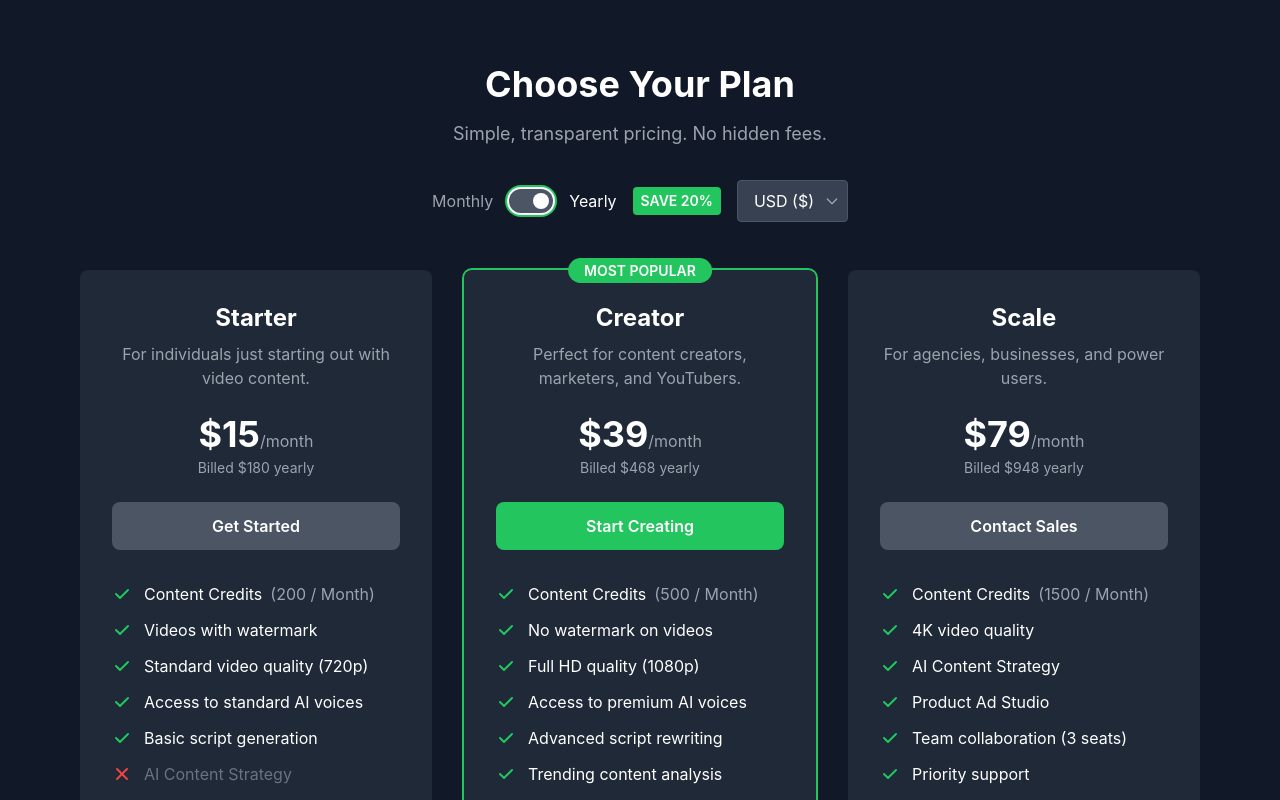
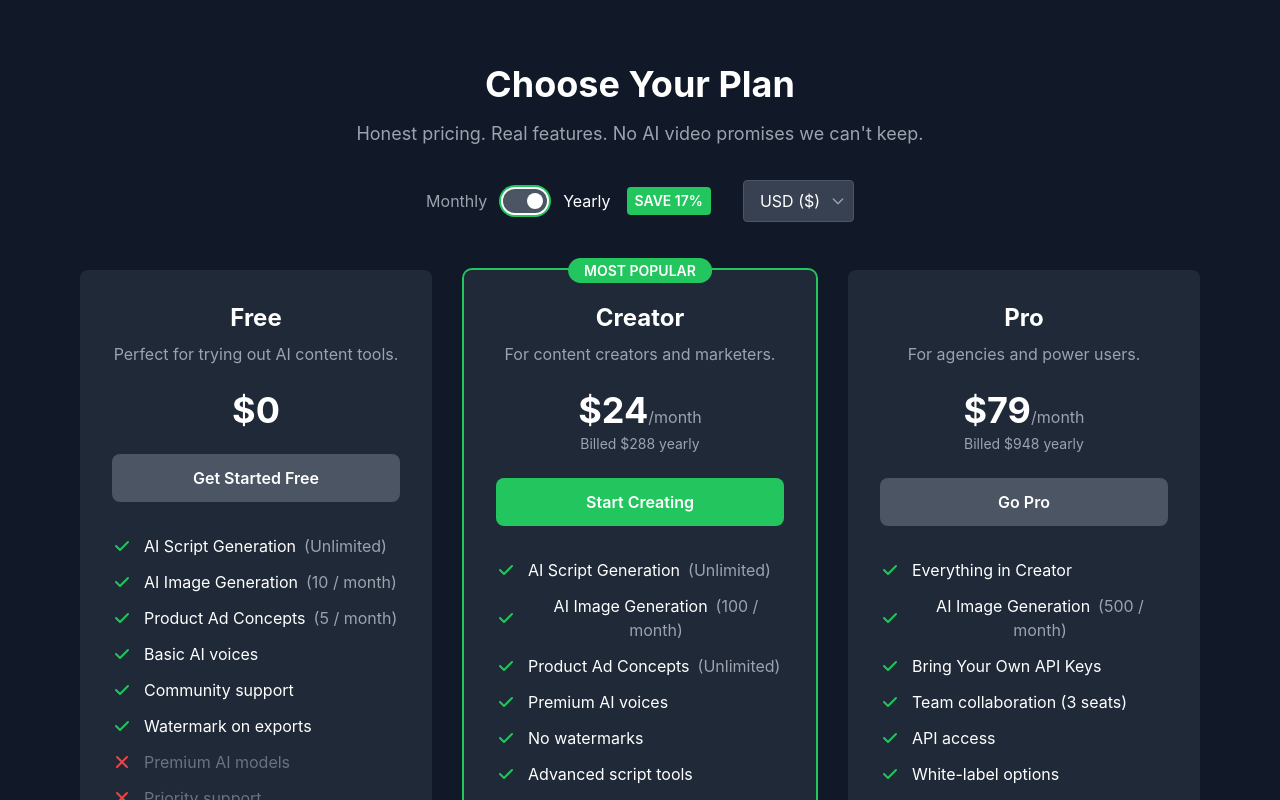
Before and after one commit to ViralVault1/viral-video-factory, a React (Create React App) app: page /pricing in a window 1280 px wide. Both pictures are taken after a click on the button 583 px from the left and 201 px from the top of the page. Shown: the top 800 px of the page. Built offline with nearby package versions, Linux system fonts and the light colour scheme; no server answers.

Commit message:
Update PricingPage.tsx

```diff
--- a/src/pages/PricingPage.tsx
+++ b/src/pages/PricingPage.tsx
@@ -21,17 +21,13 @@ interface CurrencyData {
   code: string;
 }
 
-// Stripe price IDs - your actual price IDs from Stripe dashboard
+// Stripe price IDs - update these with your actual Stripe price IDs
 const STRIPE_PRICE_IDS = {
-  starter: {
-    monthly: 'price_1S2f00BNxC40aDQMJ6IJQUDD',
-    yearly: 'price_1S2fP1BNxC40aDQM830ATipu'
-  },
   creator: {
     monthly: 'price_1S2fIqBNxC40aDQMlitES7ai',
     yearly: 'price_1S2fPYBNxC40aDQMc5hHPk2N'
   },
-  scale: {
+  pro: {
     monthly: 'price_1S2fJkBNxC40aDQMSkwdoLmi',
     yearly: 'price_1S2fQ1BNxC40aDQM4cmLCSok'
   }
@@ -42,7 +38,6 @@ export const PricingPage: React.FC = () => {
   const [selectedCurrency, setSelectedCurrency] = useState('USD');
   const [isLoading, setIsLoading] = useState<string | null>(null);
 
-  // Currency conversion rates (in a real app, these would come from an API)
   const currencies: Record<string, CurrencyData> = {
     USD: { symbol: '$', rate: 1, code: 'USD' },
     EUR: { symbol: '€', rate: 0.85, code: 'EUR' },
@@ -59,137 +54,100 @@ export const PricingPage: React.FC = () => {
 
   const pricingTiers: PricingTier[] = [
     {
-      name: 'Starter',
-      price: 19,
-      yearlyPrice: 15,
-      description: 'For individuals just starting out with video content.',
-      buttonText: 'Get Started',
+      name: 'Free',
+      price: 0,
+      yearlyPrice: 0,
+      description: 'Perfect for trying out AI content tools.',
+      buttonText: 'Get Started Free',
       buttonStyle: 'bg-gray-600 hover:bg-gray-700 text-white',
       features: [
-        { name: 'Content Credits', included: true, value: '200 / Month' },
-        { name: 'Videos with watermark', included: true },
-        { name: 'Standard video quality (720p)', included: true },
-        { name: 'Access to standard AI voices', included: true },
-        { name: 'Basic script generation', included: true },
-        { name: 'AI Content Strategy', included: false },
-        { name: 'Product Ad Studio', included: false }
+        { name: 'AI Script Generation', included: true, value: 'Unlimited' },
+        { name: 'AI Image Generation', included: true, value: '10 / month' },
+        { name: 'Product Ad Concepts', included: true, value: '5 / month' },
+        { name: 'Basic AI voices', included: true },
+        { name: 'Community support', included: true },
+        { name: 'Watermark on exports', included: true },
+        { name: 'Premium AI models', included: false },
+        { name: 'Priority support', included: false }
       ]
     },
     {
       name: 'Creator',
-      price: 49,
-      yearlyPrice: 39,
-      description: 'Perfect for content creators, marketers, and YouTubers.',
+      price: 29,
+      yearlyPrice: 24,
+      description: 'For content creators and marketers.',
       buttonText: 'Start Creating',
       buttonStyle: 'bg-green-500 hover:bg-green-600 text-white',
       popular: true,
       features: [
-        { name: 'Content Credits', included: true, value: '500 / Month' },
-        { name: 'No watermark on videos', included: true },
-        { name: 'Full HD quality (1080p)', included: true },
-        { name: 'Access to premium AI voices', included: true },
-        { name: 'Advanced script rewriting', included: true },
+        { name: 'AI Script Generation', included: true, value: 'Unlimited' },
+        { name: 'AI Image Generation', included: true, value: '100 / month' },
+        { name: 'Product Ad Concepts', included: true, value: 'Unlimited' },
+        { name: 'Premium AI voices', included: true },
+        { name: 'No watermarks', included: true },
+        { name: 'Advanced script tools', included: true },
         { name: 'Trending content analysis', included: true },
-        { name: 'AI Content Strategy', included: true },
-        { name: 'Product Ad Studio', included: true }
+        { name: 'Priority email support', included: true }
       ]
     },
     {
-      name: 'Scale',
+      name: 'Pro',
       price: 99,
       yearlyPrice: 79,
-      description: 'For agencies, businesses, and power users.',
-      buttonText: 'Contact Sales',
+      description: 'For agencies and power users.',
+      buttonText: 'Go Pro',
       buttonStyle: 'bg-gray-600 hover:bg-gray-700 text-white',
       features: [
-        { name: 'Content Credits', included: true, value: '1500 / Month' },
-        { name: '4K video quality', included: true },
-        { name: 'AI Content Strategy', included: true },
-        { name: 'Product Ad Studio', included: true },
+        { name: 'Everything in Creator', included: true },
+        { name: 'AI Image Generation', included: true, value: '500 / month' },
+        { name: 'Bring Your Own API Keys', included: true },
         { name: 'Team collaboration (3 seats)', included: true },
-        { name: 'Priority support', included: true },
-        { name: 'API access', included: true }
+        { name: 'API access', included: true },
+        { name: 'White-label options', included: true },
+        { name: 'Priority support + Slack', included: true },
+        { name: 'Custom integrations', included: true }
       ]
     }
   ];
 
   const comparisonFeatures = [
-    { name: 'Content Credits', starter: '200 / month', creator: '500 / month', scale: '1500 / Month' },
-    { name: 'Video Quality', starter: '720p', creator: '1080p', scale: '4K' },
-    { name: 'Remove Watermark', starter: '—', creator: '✓', scale: '✓' },
-    { name: 'Max Video Duration', starter: '60s', creator: '90s', scale: '3min' },
-    { name: 'Premium AI Voices', starter: '—', creator: '✓', scale: '✓' },
-    { name: 'Advanced Script Rewriting', starter: '—', creator: '✓', scale: '✓' },
-    { name: 'Trending Content Analysis', starter: '—', creator: '✓', scale: '✓' },
-    { name: 'AI Content Strategy', starter: '—', creator: '✓', scale: '✓' },
-    { name: 'Product Ad Studio', starter: '—', creator: '✓', scale: '✓' },
-    { name: 'API Access', starter: '—', creator: '—', scale: '✓' },
-    { name: 'Team Seats', starter: '1', creator: '1', scale: '3 seats included' },
-    { name: 'Priority Support', starter: '—', creator: '—', scale: '✓' },
-    { name: 'Community Access', starter: '✓', creator: '✓', scale: '✓' }
+    { name: 'AI Scripts & Captions', free: 'Unlimited', creator: 'Unlimited', pro: 'Unlimited' },
+    { name: 'AI Image Generation', free: '10/month', creator: '100/month', pro: '500/month' },
+    { name: 'Product Ad Concepts', free: '5/month', creator: 'Unlimited', pro: 'Unlimited' },
+    { name: 'Remove Watermark', free: '—', creator: '✓', pro: '✓' },
+    { name: 'Premium AI Models', free: '—', creator: '✓', pro: '✓' },
+    { name: 'Trending Analysis', free: '—', creator: '✓', pro: '✓' },
+    { name: 'BYOK (Use Your Keys)', free: '—', creator: '—', pro: '✓' },
+    { name: 'API Access', free: '—', creator: '—', pro: '✓' },
+    { name: 'Team Seats', free: '1', creator: '1', pro: '3' },
+    { name: 'Priority Support', free: '—', creator: 'Email', pro: 'Email + Slack' },
+    { name: 'Community Access', free: '✓', creator: '✓', pro: '✓' }
   ];
 
   const handlePlanSelect = async (planName: string, price: number) => {
-    if (planName === 'Scale') {
-      // Check if Scale plan has Stripe pricing configured
-      const scalePriceId = STRIPE_PRICE_IDS.scale?.[isYearly ? 'yearly' : 'monthly'];
+    if (planName === 'Free') {
+      // Redirect to signup/dashboard
+      window.location.href = '/auth';
+      return;
+    }
 
-      if (scalePriceId && !scalePriceId.includes('placeholder')) {
-        // Scale plan has Stripe pricing - proceed with checkout
-        setIsLoading(planName);
-
-        try {
-          const response = await fetch('/api/create-checkout-session', {
-            method: 'POST',
-            headers: {
-              'Content-Type': 'application/json',
-            },
-            body: JSON.stringify({
-              priceId: scalePriceId,
-              plan: planName.toLowerCase(),
-              billing: isYearly ? 'yearly' : 'monthly',
-              currency: selectedCurrency,
-              price: convertPrice(isYearly ? pricingTiers.find(t => t.name === planName)?.yearlyPrice || price : price),
-              successUrl: `${window.location.origin}/dashboard?welcome=true&plan=${planName.toLowerCase()}`,
-              cancelUrl: `${window.location.origin}/pricing`
-            })
-          });
-
-          if (!response.ok) {
-            throw new Error('Failed to create checkout session');
-          }
-
-          const { checkoutUrl } = await response.json();
-          window.location.href = checkoutUrl;
-          return;
-
-        } catch (error: unknown) {
-          console.error('Scale checkout error:', error);
-          const errorMessage = error instanceof Error ? error.message : 'Unknown error occurred';
-          alert(`Unable to start checkout: ${errorMessage}`);
-          setIsLoading(null);
-          return;
-        }
-      } else {
-        // Scale plan uses sales contact - open email
-        const subject = encodeURIComponent('Scale Plan Inquiry - Viral Video Factory');
-        const body = encodeURIComponent('Hi,\n\nI am interested in the Scale plan for my business. Please contact me to discuss enterprise options and pricing.\n\nThanks!');
-        window.open(`mailto:sales@viralvideofactory.com?subject=${subject}&body=${body}`, '_blank');
-        return;
-      }
+    if (planName === 'Pro') {
+      // Contact sales for Pro plan
+      const subject = encodeURIComponent('Pro Plan Inquiry - Viral Video Factory');
+      const body = encodeURIComponent('Hi,\n\nI am interested in the Pro plan. Please contact me to discuss options.\n\nThanks!');
+      window.open(`mailto:sales@viralvideofactory.com?subject=${subject}&body=${body}`, '_blank');
+      return;
     }
 
     setIsLoading(planName);
 
     try {
-      // Get the Stripe price ID
       const priceId = STRIPE_PRICE_IDS[planName.toLowerCase() as keyof typeof STRIPE_PRICE_IDS]?.[isYearly ? 'yearly' : 'monthly'];
 
       if (!priceId) {
         throw new Error('Price ID not configured for this plan');
       }
 
-      // Create checkout session
       const response = await fetch('/api/create-checkout-session', {
         method: 'POST',
         headers: {
@@ -212,33 +170,22 @@ export const PricingPage: React.FC = () => {
       }
 
       const { checkoutUrl } = await response.json();
-
-      // Redirect to Stripe Checkout
       window.location.href = checkoutUrl;
 
     } catch (error: unknown) {
       console.error('Checkout error:', error);
       const errorMessage = error instanceof Error ? error.message : 'Unknown error occurred';
-
-      // Show user-friendly error message
-      alert(`Unable to start checkout: ${errorMessage}\n\nPlease try again or contact support if the issue persists.`);
-
+      alert(`Unable to start checkout: ${errorMessage}\n\nPlease try again or contact support.`);
       setIsLoading(null);
     }
   };
 
-  const handleCurrencyChange = (currency: string) => {
-    setSelectedCurrency(currency);
-  };
-
   return (
     <div className="min-h-screen bg-gray-900 text-white">
-      {/* Header */}
       <div className="text-center py-16">
         <h1 className="text-4xl font-bold mb-4">Choose Your Plan</h1>
-        <p className="text-gray-400 text-lg mb-8">Simple, transparent pricing. No hidden fees.</p>
+        <p className="text-gray-400 text-lg mb-8">Honest pricing. Real features. No AI video promises we can't keep.</p>
 
-        {/* Monthly/Yearly Toggle */}
         <div className="flex items-center justify-center gap-4 mb-12">
           <span className={`${!isYearly ? 'text-white' : 'text-gray-400'}`}>Monthly</span>
           <button
@@ -254,22 +201,20 @@ export const PricingPage: React.FC = () => {
           <span className={`${isYearly ? 'text-white' : 'text-gray-400'}`}>Yearly</span>
           {isYearly && (
             <span className="bg-green-500 text-white px-2 py-1 rounded text-sm font-semibold">
-              SAVE 20%
+              SAVE 17%
             </span>
           )}
 
-          {/* Fixed Currency Selector */}
-          <div className="relative">
+          <div className="relative ml-4">
             <select
               value={selectedCurrency}
-              onChange={(e) => handleCurrencyChange(e.target.value)}
-              className="appearance-none bg-gray-700 text-white px-4 py-2 pr-8 rounded border border-gray-600 focus:outline-none focus:ring-2 focus:ring-green-500 focus:border-green-500 cursor-pointer min-w-[100px]"
+              onChange={(e) => setSelectedCurrency(e.target.value)}
+              className="appearance-none bg-gray-700 text-white px-4 py-2 pr-8 rounded border border-gray-600 focus:outline-none focus:ring-2 focus:ring-green-500 cursor-pointer"
             >
               <option value="USD">USD ($)</option>
               <option value="EUR">EUR (€)</option>
               <option value="GBP">GBP (£)</option>
             </select>
-            {/* Custom dropdown arrow */}
             <div className="absolute inset-y-0 right-0 flex items-center px-2 pointer-events-none">
               <svg className="w-4 h-4 text-gray-400" fill="none" stroke="currentColor" viewBox="0 0 24 24">
                 <path strokeLinecap="round" strokeLinejoin="round" strokeWidth={2} d="M19 9l-7 7-7-7" />
@@ -278,9 +223,8 @@ export const PricingPage: React.FC = () => {
           </div>
         </div>
 
-        {/* Pricing Cards */}
         <div className="max-w-6xl mx-auto grid grid-cols-1 md:grid-cols-3 gap-8 px-4">
-          {pricingTiers.map((tier, index) => (
+          {pricingTiers.map((tier) => (
             <div
               key={tier.name}
               className={`relative bg-gray-800 rounded-lg p-8 ${
@@ -301,10 +245,10 @@ export const PricingPage: React.FC = () => {
 
                 <div className="mb-6">
                   <span className="text-4xl font-bold">
-                    {getCurrencySymbol()}{convertPrice(isYearly ? tier.yearlyPrice : tier.price)}
+                    {getCurrencySymbol()}{tier.price === 0 ? 0 : convertPrice(isYearly ? tier.yearlyPrice : tier.price)}
                   </span>
-                  <span className="text-gray-400">/month</span>
-                  {isYearly && (
+                  {tier.price > 0 && <span className="text-gray-400">/month</span>}
+                  {isYearly && tier.price > 0 && (
                     <div className="text-sm text-gray-400 mt-1">
                       Billed {getCurrencySymbol()}{convertPrice(tier.yearlyPrice * 12)} yearly
                     </div>
@@ -331,11 +275,11 @@ export const PricingPage: React.FC = () => {
                 {tier.features.map((feature, featureIndex) => (
                   <div key={featureIndex} className="flex items-center mb-3">
                     {feature.included ? (
-                      <svg className="w-5 h-5 text-green-500 mr-3" fill="currentColor" viewBox="0 0 20 20">
+                      <svg className="w-5 h-5 text-green-500 mr-3 flex-shrink-0" fill="currentColor" viewBox="0 0 20 20">
                         <path fillRule="evenodd" d="M16.707 5.293a1 1 0 010 1.414l-8 8a1 1 0 01-1.414 0l-4-4a1 1 0 011.414-1.414L8 12.586l7.293-7.293a1 1 0 011.414 0z" clipRule="evenodd" />
                       </svg>
                     ) : (
-                      <svg className="w-5 h-5 text-red-500 mr-3" fill="currentColor" viewBox="0 0 20 20">
+                      <svg className="w-5 h-5 text-red-500 mr-3 flex-shrink-0" fill="currentColor" viewBox="0 0 20 20">
                         <path fillRule="evenodd" d="M4.293 4.293a1 1 0 011.414 0L10 8.586l4.293-4.293a1 1 0 111.414 1.414L11.414 10l4.293 4.293a1 1 0 01-1.414 1.414L10 11.414l-4.293 4.293a1 1 0 01-1.414-1.414L8.586 10 4.293 5.707a1 1 0 010-1.414z" clipRule="evenodd" />
                       </svg>
                     )}
@@ -353,7 +297,6 @@ export const PricingPage: React.FC = () => {
         </div>
       </div>
 
-      {/* Compare All Features Section */}
       <div className="max-w-6xl mx-auto px-4 pb-16">
         <h2 className="text-3xl font-bold text-center mb-12">Compare All Features</h2>
 
@@ -364,19 +307,17 @@ export const PricingPage: React.FC = () => {
                 <tr className="border-b border-gray-700">
                   <th className="text-left p-6 font-semibold">Features</th>
                   <th className="text-center p-6 font-semibold">
-                    <div>Starter</div>
-                    <div className="text-sm text-gray-400 font-normal">
-                      {getCurrencySymbol()}{convertPrice(isYearly ? 15 : 19)}/month
-                    </div>
+                    <div>Free</div>
+                    <div className="text-sm text-gray-400 font-normal">$0</div>
                   </th>
                   <th className="text-center p-6 font-semibold">
                     <div className="text-green-500">Creator</div>
                     <div className="text-sm text-gray-400 font-normal">
-                      {getCurrencySymbol()}{convertPrice(isYearly ? 39 : 49)}/month
+                      {getCurrencySymbol()}{convertPrice(isYearly ? 24 : 29)}/month
                     </div>
                   </th>
                   <th className="text-center p-6 font-semibold">
-                    <div>Scale</div>
+                    <div>Pro</div>
                     <div className="text-sm text-gray-400 font-normal">
                       {getCurrencySymbol()}{convertPrice(isYearly ? 79 : 99)}/month
                     </div>
@@ -384,45 +325,12 @@ export const PricingPage: React.FC = () => {
                 </tr>
               </thead>
               <tbody>
-                <tr className="border-b border-gray-700">
-                  <td colSpan={4} className="p-4 bg-gray-750 font-semibold text-gray-300">
-                    Core Features
-                  </td>
-                </tr>
-                {comparisonFeatures.slice(0, 4).map((feature, index) => (
+                {comparisonFeatures.map((feature, index) => (
                   <tr key={index} className="border-b border-gray-700">
                     <td className="p-4 text-gray-300">{feature.name}</td>
-                    <td className="p-4 text-center text-gray-400">{feature.starter}</td>
+                    <td className="p-4 text-center text-gray-400">{feature.free}</td>
                     <td className="p-4 text-center text-white">{feature.creator}</td>
-                    <td className="p-4 text-center text-white">{feature.scale}</td>
-                  </tr>
-                ))}
-
-                <tr className="border-b border-gray-700">
-                  <td colSpan={4} className="p-4 bg-gray-750 font-semibold text-gray-300">
-                    AI Tools
-                  </td>
-                </tr>
-                {comparisonFeatures.slice(4, 9).map((feature, index) => (
-                  <tr key={index} className="border-b border-gray-700">
-                    <td className="p-4 text-gray-300">{feature.name}</td>
-                    <td className="p-4 text-center text-gray-400">{feature.starter}</td>
-                    <td className="p-4 text-center text-white">{feature.creator}</td>
-                    <td className="p-4 text-center text-white">{feature.scale}</td>
-                  </tr>
-                ))}
-
-                <tr className="border-b border-gray-700">
-                  <td colSpan={4} className="p-4 bg-gray-750 font-semibold text-gray-300">
-                    Support & Collaboration
-                  </td>
-                </tr>
-                {comparisonFeatures.slice(9).map((feature, index) => (
-                  <tr key={index} className="border-b border-gray-700">
-                    <td className="p-4 text-gray-300">{feature.name}</td>
-                    <td className="p-4 text-center text-gray-400">{feature.starter}</td>
-                    <td className="p-4 text-center text-white">{feature.creator}</td>
-                    <td className="p-4 text-center text-white">{feature.scale}</td>
+                    <td className="p-4 text-center text-white">{feature.pro}</td>
                   </tr>
                 ))}
               </tbody>
@@ -431,36 +339,32 @@ export const PricingPage: React.FC = () => {
         </div>
       </div>
 
-      {/* Footer */}
       <footer className="bg-gray-800 py-12">
         <div className="max-w-6xl mx-auto px-4">
           <div className="grid grid-cols-1 md:grid-cols-4 gap-8">
             <div>
               <h3 className="font-semibold mb-4 text-gray-300">SOLUTIONS</h3>
               <ul className="space-y-2">
-                <li><a href="#" className="text-gray-400 hover:text-white transition-colors">Pricing</a></li>
-                <li><a href="#" className="text-gray-400 hover:text-white transition-colors">API</a></li>
+                <li><a href="/pricing" className="text-gray-400 hover:text-white transition-colors">Pricing</a></li>
               </ul>
             </div>
             <div>
               <h3 className="font-semibold mb-4 text-gray-300">PRODUCTS</h3>
               <ul className="space-y-2">
-                <li><a href="#" className="text-gray-400 hover:text-white transition-colors">AI Video Generator</a></li>
-                <li><a href="#" className="text-gray-400 hover:text-white transition-colors">Script Generator</a></li>
+                <li><a href="/image-generator" className="text-gray-400 hover:text-white transition-colors">AI Image Generator</a></li>
+                <li><a href="/product-ad-studio" className="text-gray-400 hover:text-white transition-colors">Product Ad Studio</a></li>
               </ul>
             </div>
             <div>
               <h3 className="font-semibold mb-4 text-gray-300">RESOURCES</h3>
               <ul className="space-y-2">
                 <li><a href="#" className="text-gray-400 hover:text-white transition-colors">User Guide</a></li>
-                <li><a href="#" className="text-gray-400 hover:text-white transition-colors">Blog</a></li>
                 <li><a href="#" className="text-gray-400 hover:text-white transition-colors">Community</a></li>
               </ul>
             </div>
             <div>
               <h3 className="font-semibold mb-4 text-gray-300">COMPANY</h3>
               <ul className="space-y-2">
-                <li><a href="#" className="text-gray-400 hover:text-white transition-colors">About Us</a></li>
                 <li><a href="#" className="text-gray-400 hover:text-white transition-colors">Contact</a></li>
               </ul>
             </div>
```
